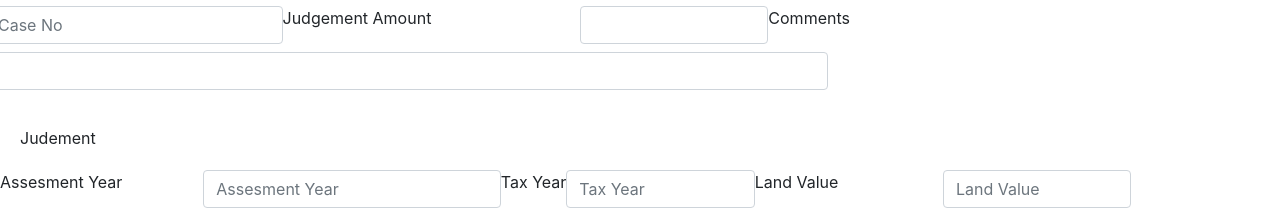
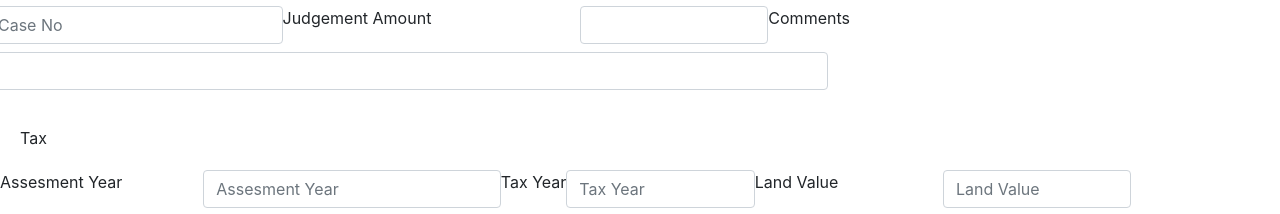
Before and after one commit to mohanreddy070/titledoc, an Angular app: page / in a window 1280 px wide. Shown: the part 1035-1249 px from the top of the page. Built offline with nearby package versions, Linux system fonts and the light colour scheme.

Commit message:
1 file modified

```diff
--- a/src/app/form/form.component.html
+++ b/src/app/form/form.component.html
@@ -538,7 +538,7 @@
       <!-- Tax Information -->
       <div>
         <div class="card-body" st>
-		      Judement
+		      Tax
 	      </div>
         <div formGroupName ="tax">
           <div class="form-group row mb-2">
```
